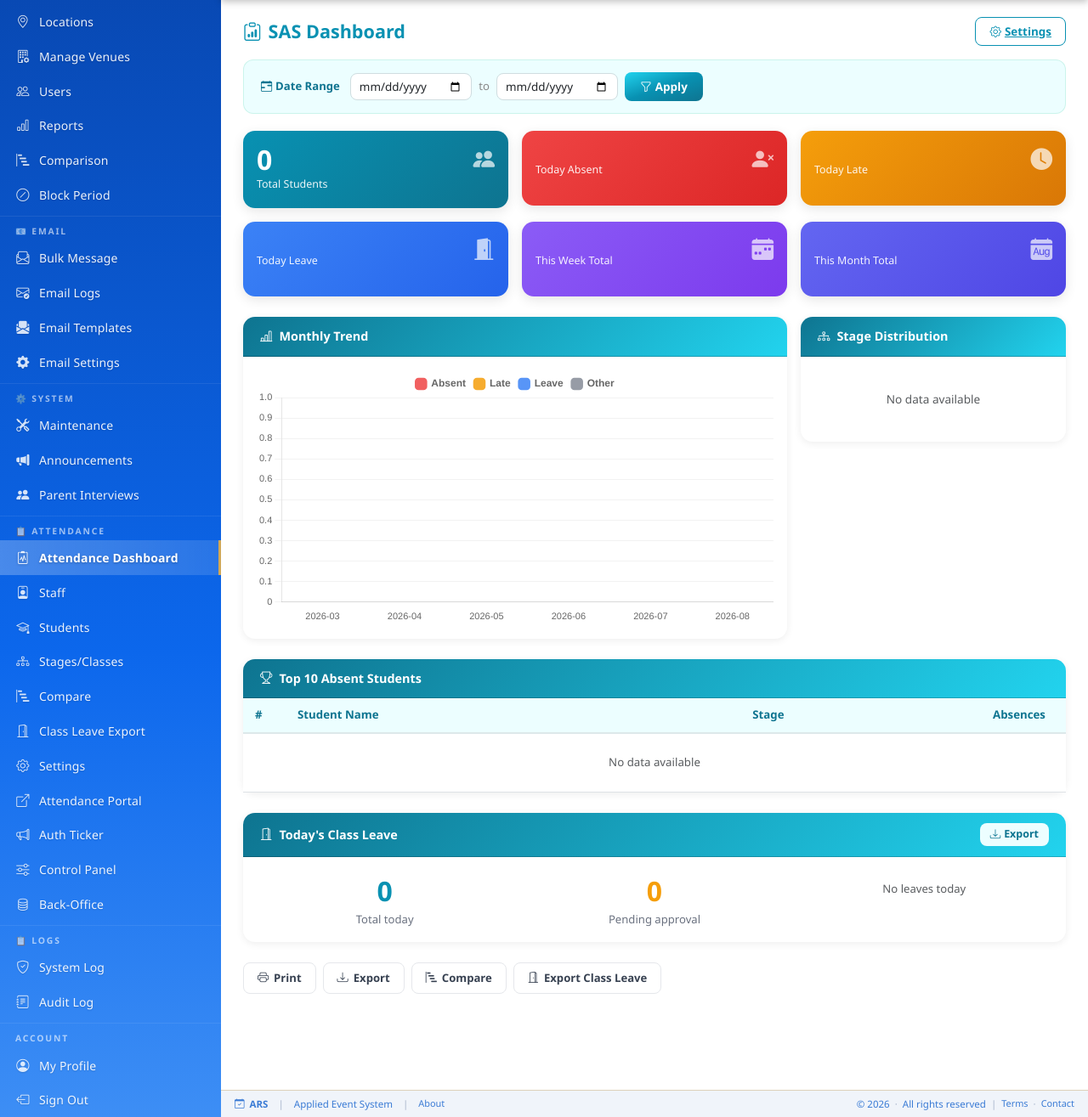
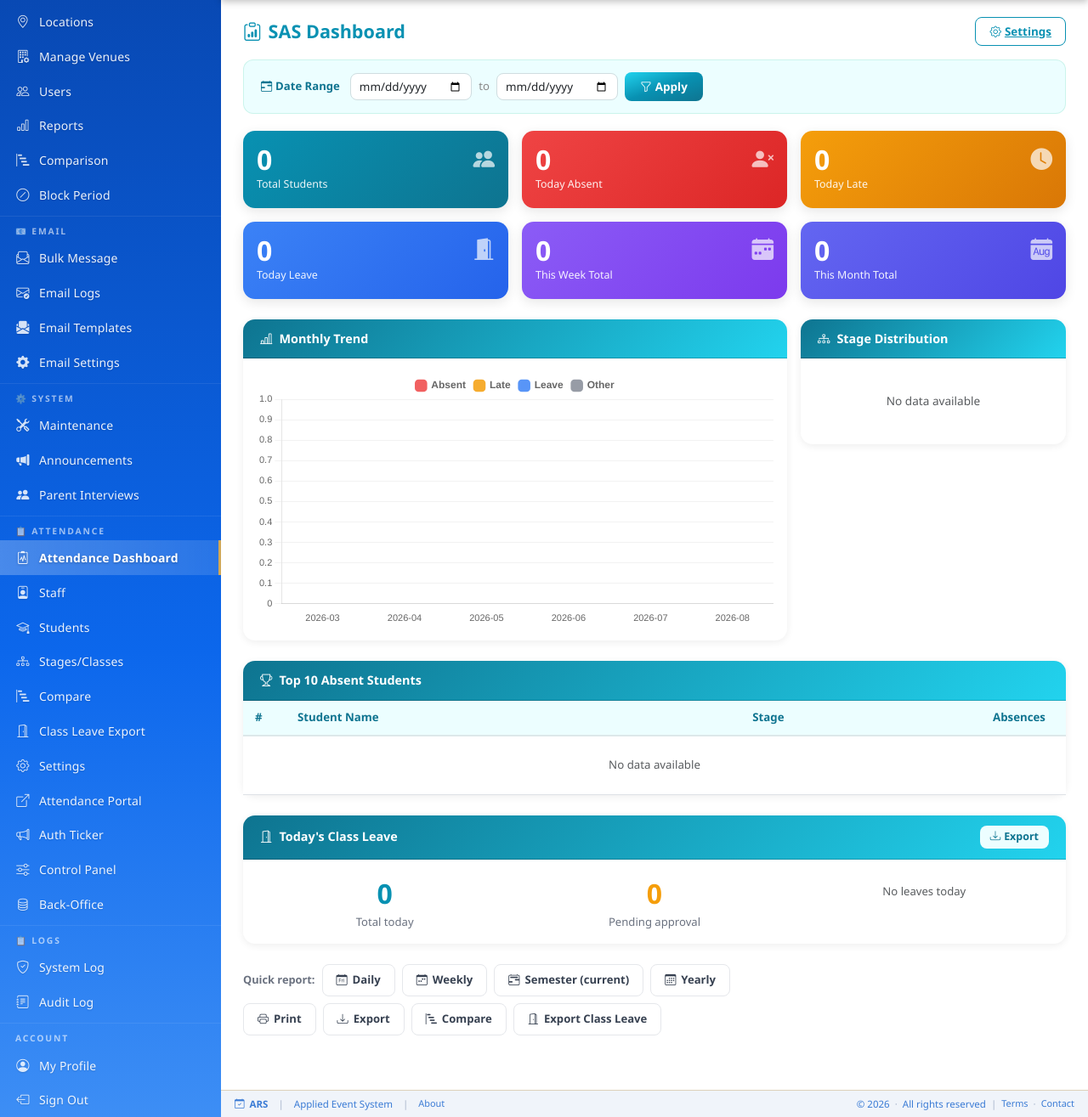
Before and after one commit to BdRjo/appace, a Flask app: page /sas/admin/dashboard in a window 1280 px wide. Shown: the part 52-1367 px from the top of the page at 85% size. Run offline with Flask 3, Linux system fonts and the light colour scheme; a user stored in the database is signed in; data comes from the database, SQL or seed files in the repository; data that the repository does not hold is empty; some libraries are stand-ins or nearby versions.

Commit message:
feat: manually-set semester date ranges + report period presets

```diff
--- a/models/database.py
+++ b/models/database.py
@@ -653,6 +653,9 @@ def get_engine():
             ('sas_holidays', 'approved_at',  'DATETIME'),
             # Per-class period overrides (v86) — NULL class_id = stage-wide default schedule
             ('sas_periods', 'class_id', 'INTEGER REFERENCES sas_classes(id)'),
+            # Manually-set semester date range (v87) — overrides the Sep-Jan/Feb-Jun default
+            ('sas_semesters', 'start_date', 'VARCHAR(10)'),
+            ('sas_semesters', 'end_date',   'VARCHAR(10)'),
         ]
         for tbl, col, cdef in safe_cols:
             try:
@@ -1086,6 +1089,8 @@ class SASSemester(Base):
     name_en     = Column(String(100))
     order_num   = Column(Integer, default=0)
     is_active   = Column(Boolean, default=True)
+    start_date  = Column(String(10))   # YYYY-MM-DD, optional — manually set by admin
+    end_date    = Column(String(10))   # YYYY-MM-DD, optional — manually set by admin
     created_at  = Column(DateTime, default=datetime.now)
     year        = relationship('SASYear', back_populates='semesters')
     stages      = relationship('SASStage', back_populates='semester', cascade='all, delete-orphan',
--- a/routes/sas.py
+++ b/routes/sas.py
@@ -121,6 +121,35 @@ def _active_year_date_range():
         return (f'{today.year}-09-01', f'{today.year + 1}-08-31')
     else:
         return (f'{today.year - 1}-09-01', f'{today.year}-08-31')
+
+
+def _active_semester_date_range():
+    """Return (start_date_str, end_date_str) for the CURRENT semester.
+    Prefers a manually-set date range on the active semester (admin-defined
+    in the stages/structure page); falls back to the calendar convention
+    already used by the comparison feature: Semester 1 = September–January,
+    Semester 2 = February–June."""
+    db = get_db()
+    cfg = _get_config()
+    active_semester = (
+        db.query(SASSemester)
+        .join(SASYear)
+        .filter(SASYear.config_id == cfg.id, SASYear.is_active == True, SASSemester.is_active == True)
+        .order_by(SASSemester.order_num)
+        .first()
+    )
+    if active_semester and active_semester.start_date and active_semester.end_date:
+        return (active_semester.start_date, active_semester.end_date)
+
+    today = date.today()
+    year_start, year_end = _active_year_date_range()
+    academic_start_year = int(year_start[:4])  # the "September" year of the active academic year
+    if today.month >= 9 or today.month == 1:
+        # Semester 1: Sep 1 (of academic_start_year) .. Jan 31 (of academic_start_year+1)
+        return (f'{academic_start_year}-09-01', f'{academic_start_year + 1}-01-31')
+    else:
+        # Semester 2: Feb 1 .. Jun 30 (of academic_start_year+1)
+        return (f'{academic_start_year + 1}-02-01', f'{academic_start_year + 1}-06-30')
 
 
 def _week_bounds():
@@ -939,26 +968,35 @@ def admin_dashboard():
     week_start, week_end = _week_bounds()
     month_start, month_end = _month_bounds()
     year_start, year_end = _active_year_date_range()
+    semester_start, semester_end = _active_semester_date_range()
 
     total_students = db.query(func.count(SASStudent.id)).filter(
         SASStudent.is_active == True,
     ).scalar() or 0
 
-    today_absences = db.query(func.count(SASRecord.id)).filter(
+    today_absences = today_absent = db.query(func.count(SASRecord.id)).filter(
         SASRecord.record_date == today,
         SASRecord.record_type == 'absent',
     ).scalar() or 0
 
-    week_absences = db.query(func.count(SASRecord.id)).filter(
+    today_late = db.query(func.count(SASRecord.id)).filter(
+        SASRecord.record_date == today,
+        SASRecord.record_type == 'late',
+    ).scalar() or 0
+
+    today_leave = db.query(func.count(SASRecord.id)).filter(
+        SASRecord.record_date == today,
+        SASRecord.record_type == 'leave',
+    ).scalar() or 0
+
+    week_absences = week_total = db.query(func.count(SASRecord.id)).filter(
         SASRecord.record_date >= week_start,
         SASRecord.record_date <= week_end,
-        SASRecord.record_type == 'absent',
     ).scalar() or 0
 
-    month_absences = db.query(func.count(SASRecord.id)).filter(
+    month_absences = month_total = db.query(func.count(SASRecord.id)).filter(
         SASRecord.record_date >= month_start,
         SASRecord.record_date <= month_end,
-        SASRecord.record_type == 'absent',
     ).scalar() or 0
 
     # Top 10 absent students
@@ -1043,6 +1081,20 @@ def admin_dashboard():
         'sas/admin/dashboard.html',
         config=cfg,
         total_students=total_students,
+        today_date=today,
+        today_absent=today_absent,
+        today_late=today_late,
+        today_leave=today_leave,
+        week_start=week_start,
+        week_end=week_end,
+        week_total=week_total,
+        month_start=month_start,
+        month_end=month_end,
+        month_total=month_total,
+        semester_start=semester_start,
+        semester_end=semester_end,
+        year_start=year_start,
+        year_end=year_end,
         today_absences=today_absences,
         week_absences=week_absences,
         month_absences=month_absences,
@@ -1764,6 +1816,8 @@ def admin_stages_save():
                     semester.name_en = sem_data.get('name_en', semester.name_en)
                     semester.order_num = sem_idx
                     semester.year_id = year.id
+                    semester.start_date = (sem_data.get('start_date') or '').strip() or None
+                    semester.end_date = (sem_data.get('end_date') or '').strip() or None
                     incoming_semester_ids.add(semester.id)
                 else:
                     semester = SASSemester(
@@ -1771,6 +1825,8 @@ def admin_stages_save():
                         name=sem_data.get('name', ''),
                         name_en=sem_data.get('name_en', ''),
                         order_num=sem_idx,
+                        start_date=(sem_data.get('start_date') or '').strip() or None,
+                        end_date=(sem_data.get('end_date') or '').strip() or None,
                     )
                     db.add(semester)
                     db.flush()
--- a/templates/sas/admin/dashboard.html
+++ b/templates/sas/admin/dashboard.html
@@ -256,6 +256,23 @@
   </div>
 </div>
 
+<!-- Report Period Presets -->
+<div class="d-flex align-items-center gap-2 flex-wrap mb-2">
+  <span style="font-size:.8rem;font-weight:700;color:#6b7280">{{ 'تقرير جاهز:' if ar else 'Quick report:' }}</span>
+  <a href="{{ url_for('sas.admin_print') }}?date_from={{ today_date }}&date_to={{ today_date }}" target="_blank" class="quick-link">
+    <i class="bi bi-calendar-day"></i>{{ 'يومي' if ar else 'Daily' }}
+  </a>
+  <a href="{{ url_for('sas.admin_print') }}?date_from={{ week_start }}&date_to={{ week_end }}" target="_blank" class="quick-link">
+    <i class="bi bi-calendar-week"></i>{{ 'أسبوعي' if ar else 'Weekly' }}
+  </a>
+  <a href="{{ url_for('sas.admin_print') }}?date_from={{ semester_start }}&date_to={{ semester_end }}" target="_blank" class="quick-link">
+    <i class="bi bi-calendar2-range"></i>{{ 'فصلي (الحالي)' if ar else 'Semester (current)' }}
+  </a>
+  <a href="{{ url_for('sas.admin_print') }}?date_from={{ year_start }}&date_to={{ year_end }}" target="_blank" class="quick-link">
+    <i class="bi bi-calendar3"></i>{{ 'سنوي' if ar else 'Yearly' }}
+  </a>
+</div>
+
 <!-- Quick Links -->
 <div class="d-flex gap-2 flex-wrap mb-3">
   <a href="{{ url_for('sas.admin_print') }}?date_from={{ request.args.get('date_from','') }}&date_to={{ request.args.get('date_to','') }}" target="_blank" class="quick-link">
```
Also changed, not shown: templates/sas/admin/stages.html (+16 -0 lines), 1 other file.
